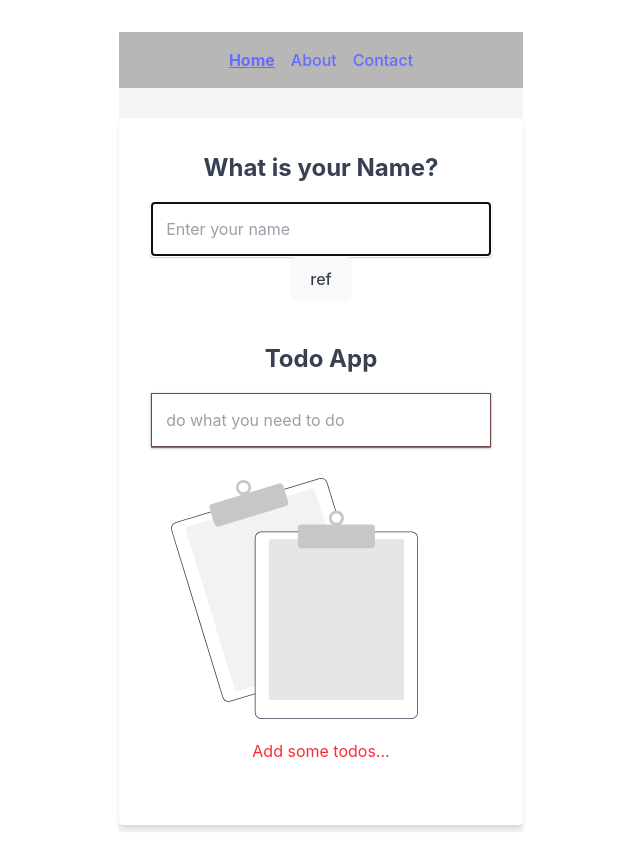
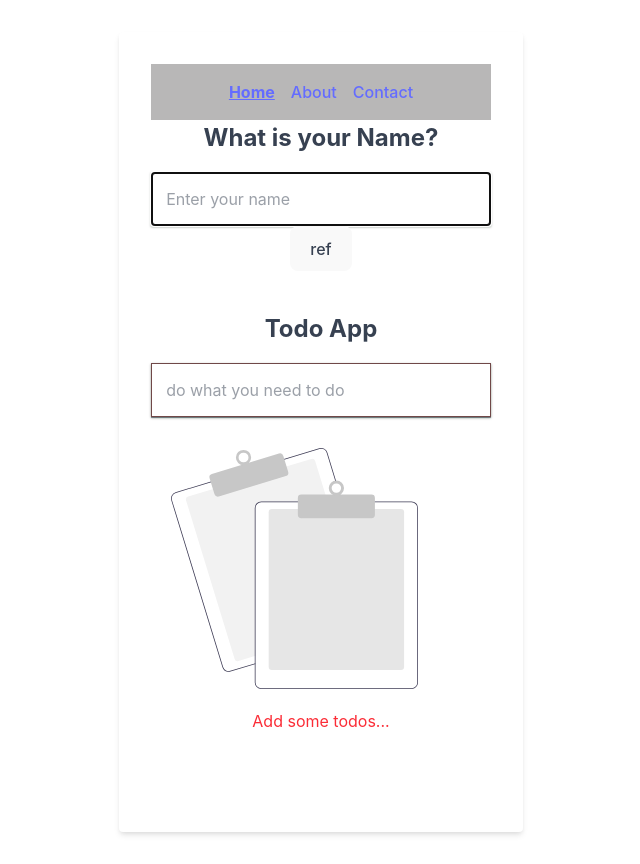
Before and after one commit to simshard/react-app, a React (Vite) app: page / in a window 1280 px wide. Shown: the whole page, without its empty margins (319-959 px from the left). Built offline with nearby package versions, Linux system fonts and the light colour scheme.

Commit message:
react router stuff

```diff
--- a/src/App.css
+++ b/src/App.css
@@ -24,20 +24,18 @@ body {
   -moz-osx-font-smoothing: grayscale;
 }
 
-.todo-app-container {
-  min-height: 100vh;
-  background: #f3f4f6;
-}
 
-.container {
-  margin: auto;
+.container   {
+ /*   margin: auto; */
   padding-top: 24px;
   max-width: 48rem;
 }
 
 .todo-app {
+  min-width: 320px;
+  min-height: 100vh;
+  background: #f3f4f6;
   margin: auto;
-  margin-top: 30px;
   padding: 2rem;
   background: white;
   border-radius: 0.25rem;
--- a/src/components/App.jsx
+++ b/src/components/App.jsx
@@ -47,7 +47,7 @@ const nodeRef = useRef(null);
                           setFilter
                           }}>
 
-      <div className="container todo-app">
+      <div className="todo-app-home">
 
       <div className="name-container">
         <h2>What is your Name?</h2>
--- a/src/components/Root.jsx
+++ b/src/components/Root.jsx
@@ -8,7 +8,7 @@ import { BrowserRouter as Router, Routes, Route } from "react-router";
 function Root () {
     return (
         <Router>
-        <div className="todo-app-container">
+        <div className="container todo-app" >
            <NavBar/>
            <div className="content">
             <Routes>
--- a/src/pages/About.jsx
+++ b/src/pages/About.jsx
@@ -2,7 +2,7 @@ import React from 'react'
 
 function About(){
     return (
-        <div className='container'>
+        <div className=''>
             <h1>About Page</h1>
         </div>
     )
--- a/src/pages/Contact.jsx
+++ b/src/pages/Contact.jsx
@@ -2,7 +2,7 @@ import React from 'react'
 
 const Contact = () => {
     return (
-        <div className='container' >
+        <div className='' >
             <h1>Contact page</h1>
         </div>
     )
```
